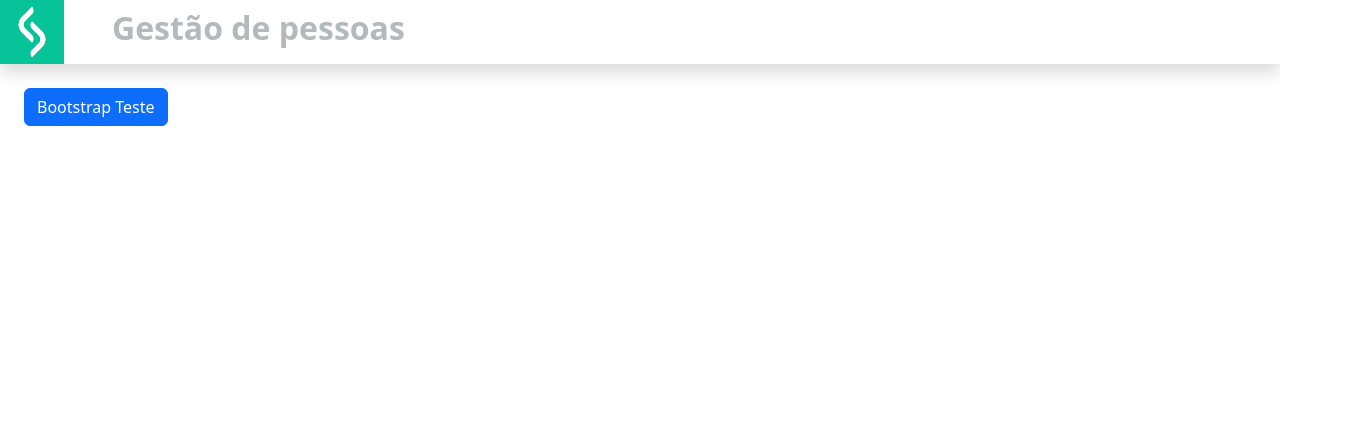
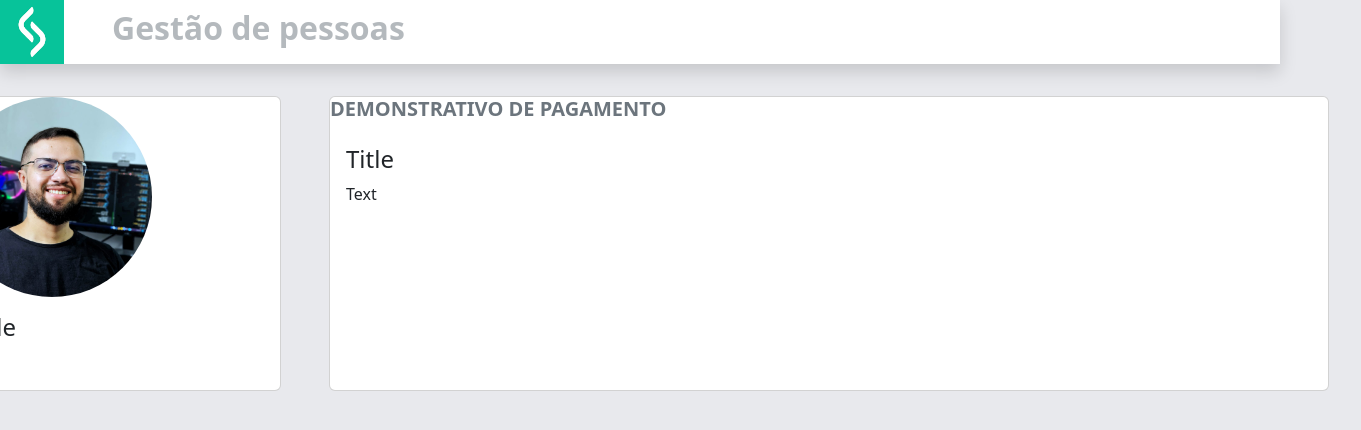
Before and after one commit to ricardorocker/demo-pagamento, an Angular app: page / in a window 1280 px wide. Shown: the top 430 px of the page, 1361 px wide, since content can reach past the window. Built offline with nearby package versions, Linux system fonts and the light colour scheme.

Commit message:
demo-pagamento scratch creation

```diff
--- a/src/app/app.component.html
+++ b/src/app/app.component.html
@@ -1,2 +1,4 @@
 <app-navbar></app-navbar>
-<button class="btn btn-primary m-4">Bootstrap Teste</button>
+<main>
+    <app-demo-pagamento></app-demo-pagamento>
+</main>
--- a/src/app/app.module.ts
+++ b/src/app/app.module.ts
@@ -4,11 +4,13 @@ import { BrowserModule } from '@angular/platform-browser';
 import { AppRoutingModule } from './app-routing.module';
 import { AppComponent } from './app.component';
 import { NavbarComponent } from './components/navbar/navbar.component';
+import { DemoPagamentoComponent } from './views/demo-pagamento/demo-pagamento.component';
 
 @NgModule({
   declarations: [
     AppComponent,
-    NavbarComponent
+    NavbarComponent,
+    DemoPagamentoComponent
   ],
   imports: [
     BrowserModule,
--- a/src/app/components/navbar/navbar.component.html
+++ b/src/app/components/navbar/navbar.component.html
@@ -1,4 +1,4 @@
-<nav class="d-flex align-items-center shadow">
+<nav class="d-flex align-items-center shadow bg-white">
   <a class="navbar-brand" href="#"
     ><img src="../../../assets/senior-icon.png" alt="Senior Logo" width="64px"
   /></a>
--- /dev/null
+++ b/src/app/views/demo-pagamento/demo-pagamento.component.css
@@ -0,0 +1,9 @@
+.container-custom {
+  padding: 32px;
+}
+
+@media (min-width: 1440px) {
+  .container-custom {
+    max-width: 1440px;
+  }
+}
--- /dev/null
+++ b/src/app/views/demo-pagamento/demo-pagamento.component.html
@@ -0,0 +1,25 @@
+<div class="d-flex justify-content-center">
+    <div class="container-custom d-flex gap-5">
+      <div class="card" style="width: 330px">
+        <img
+          class="rounded-circle"
+          src="../../../assets/profile.jpg"
+          alt="Profile Image"
+          width="200px"
+        />
+        <div class="card-body">
+          <h4 class="card-title">Title</h4>
+          <p class="card-text">Text</p>
+        </div>
+      </div>
+      <div class="card" style="width: 1000px">
+        <div class="card-title h5 fw-bold text-secondary text-uppercase">
+          Demonstrativo de pagamento
+        </div>
+        <div class="card-body">
+          <h4 class="card-title">Title</h4>
+          <p class="card-text">Text</p>
+        </div>
+      </div>
+    </div>
+</div>
--- a/src/styles.css
+++ b/src/styles.css
@@ -1,2 +1,7 @@
 @import "~bootstrap/dist/css/bootstrap.css";
 /* You can add global styles to this file, and also import other style files */
+
+body {
+  background-color: #e8e9ed !important;
+  z-index: -100;
+}
```
Also changed, not shown: src/app/views/demo-pagamento/demo-pagamento.component.ts (added, +10 -0 lines), src/assets/profile.jpg (added), 1 other file (tests, documents, lock files or other folders).
